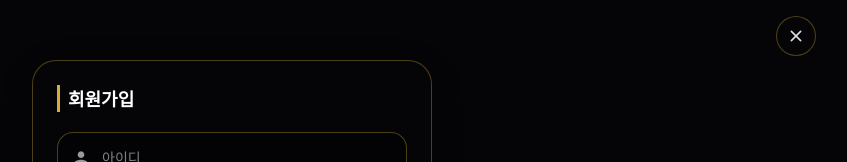
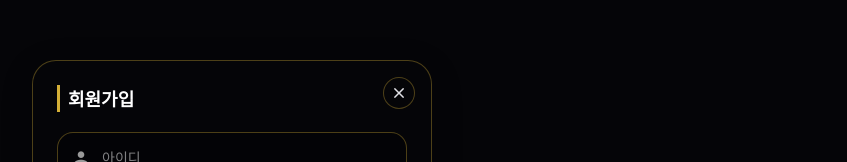
Before and after one commit to dkrktk1/agent_app, a React (Vite) app: page / in a window 1280 px wide. Both pictures are taken after a click on the element "회원가입". Shown: the top 162 px of the page, without its empty margins (408-1255 px from the left). Built offline with nearby package versions, Linux system fonts and the light colour scheme; a web font is replaced by a local one.

Commit message:
refactor(auth): remove close button and update layout
Remove the close button from the authentication screen and update the container styles to ensure consistent layout behavior.

```diff
--- a/src/components/AuthScreen.tsx
+++ b/src/components/AuthScreen.tsx
@@ -114,16 +114,8 @@ export default function AuthScreen({ onLogin }: { onLogin: (user: any) => void }
   };
 
   return (
-    <div id="auth-screen" style={{ display: 'flex', flexDirection: 'column', flex: 1, overflowY: 'auto', width: '100%', height: '100%', position: 'relative' }}>
-      {!isLoginMode && (
-        <button
-          onClick={() => setIsLoginMode(true)}
-          style={{ position: 'absolute', top: '16px', right: '16px', color: 'var(--text-main)', background: 'var(--bg-color)', border: '1px solid var(--card-border)', borderRadius: '50%', width: '40px', height: '40px', display: 'flex', alignItems: 'center', justifyContent: 'center', cursor: 'pointer', zIndex: 10 }}
-        >
-          <span className="material-icons-round" style={{ fontSize: '20px' }}>close</span>
-        </button>
-      )}
-      <div style={{ flex: 1, minHeight: '20px', flexShrink: 0 }} />
+    <div id="auth-screen" style={{ display: 'flex', flexDirection: 'column', flexGrow: 1, overflowY: isLoginMode ? 'hidden' : 'auto', width: '100%', height: '100%', position: 'relative' }}>
+      <div style={{ flexGrow: 1, minHeight: '20px', flexShrink: 0 }} />
       <div style={{ display: 'flex', flexDirection: 'column', margin: '0 auto', width: '100%', maxWidth: '400px', flexShrink: 0 }}>
         {isLoginMode && (
           <div className="auth-header">
@@ -164,7 +156,14 @@ export default function AuthScreen({ onLogin }: { onLogin: (user: any) => void }
           </form>
         ) : (
           <div id="signup-form-container" className="auth-form-card">
-            <h2>회원가입</h2>
+            <button
+              type="button"
+              onClick={() => setIsLoginMode(true)}
+              style={{ position: 'absolute', top: '16px', right: '16px', color: 'var(--text-main)', background: 'var(--bg-color)', border: '1px solid var(--card-border)', borderRadius: '50%', width: '32px', height: '32px', display: 'flex', alignItems: 'center', justifyContent: 'center', cursor: 'pointer', zIndex: 10, padding: 0 }}
+            >
+              <span className="material-icons-round" style={{ fontSize: '18px' }}>close</span>
+            </button>
+            <h2 style={{ paddingRight: '32px' }}>회원가입</h2>
             {errorMsg && <p className={`text-sm mb-4 text-center whitespace-nowrap break-keep ${errorMsg.includes('완료') ? 'text-white' : 'text-red-400'}`}>{errorMsg}</p>}
             <div className="input-group">
               <span className="material-icons-round">person</span>
@@ -275,7 +274,7 @@ export default function AuthScreen({ onLogin }: { onLogin: (user: any) => void }
           </div>
         )}
       </div>
-      <div style={{ flex: 1, minHeight: '40px', flexShrink: 0 }} />
+      <div style={{ flexGrow: 1, minHeight: '40px', flexShrink: 0 }} />
     </div>
   );
 }
--- a/src/index.css
+++ b/src/index.css
@@ -339,6 +339,7 @@ body {
 }
 
 .auth-form-card {
+  position: relative;
   width: 100%;
   background: var(--bg-color);
   border: 1px solid var(--card-border);
```
